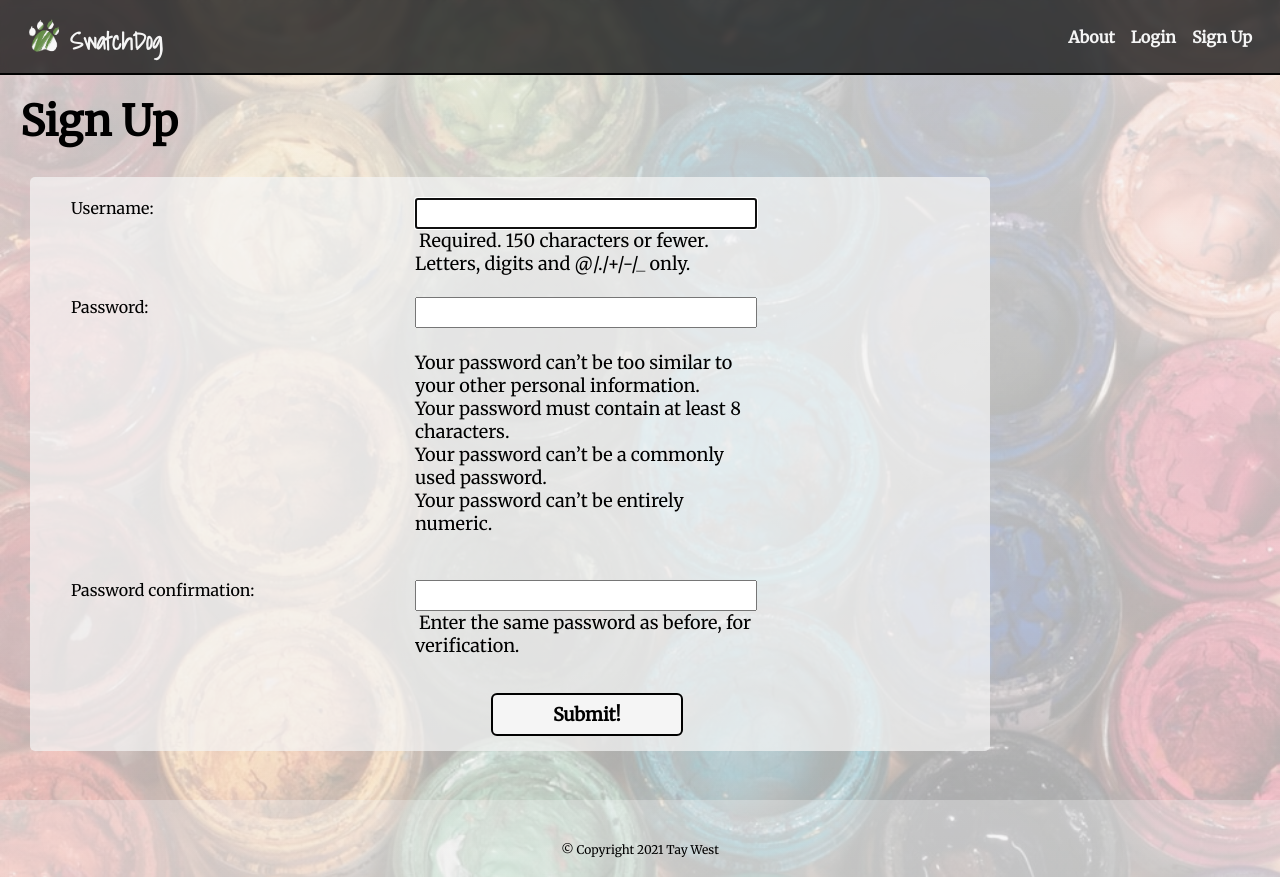
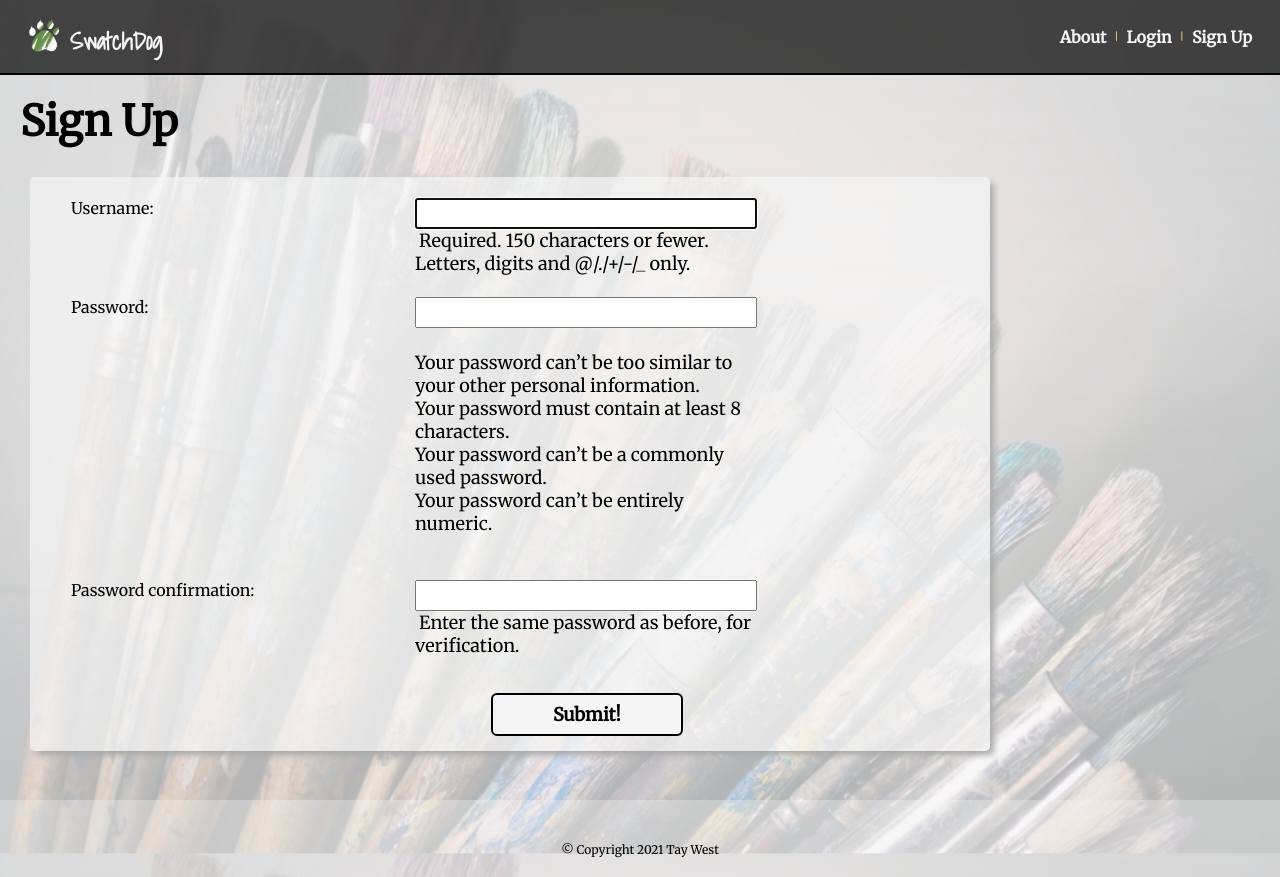
Before and after one commit to tayannewest/swatchdog, a Django app: page /accounts/signup/ in a window 1280 px wide. Run offline with Django 3.2, Linux system fonts and the light colour scheme; some web fonts are replaced.

Commit message:
add box shadow to form

```diff
--- a/main_app/static/css/about.css
+++ b/main_app/static/css/about.css
@@ -16,6 +16,11 @@ p {
 }
 
 @media only screen and (min-width: 768px) {
+  h1 {
+    font-size: 48px;
+    margin: 30px;
+  }
+
   p {
     margin: 100px;
   }
--- a/main_app/static/css/base.css
+++ b/main_app/static/css/base.css
@@ -24,7 +24,7 @@ body {
     "Ubuntu", "Cantarell", "Fira Sans", "Droid Sans", "Helvetica Neue",
     sans-serif;
   min-height: 100vh;
-  background-image: linear-gradient(rgba(245, 245, 245, 0.8), rgba(245, 245, 245, 0.7)), url("../images/paint-bg.jpeg");
+  background-image: linear-gradient(rgba(245, 245, 245, 0.8), rgba(245, 245, 245, 0.7)), url("../images/paintbrush-bg.jpeg");
   background-color: rgba (255, 255, 255, 0.4);
   background-repeat: no-repeat;
   background-attachment: fixed;
@@ -37,7 +37,6 @@ body {
   --button-bg: rgb(245, 245, 245);
   --button-bg-hover: rgb(226, 226, 226);
   --danger: rgb(220, 20, 30);
-  --card-box-shadow: 5px 5px 6px -1px #AAA;
   --font-xtreme: 4.2rem;
   --font-xxl: 3.6rem;
   --font-xl: 2.4rem;
--- a/main_app/static/css/form.css
+++ b/main_app/static/css/form.css
@@ -61,6 +61,7 @@ td > textarea {
     background-color: rgba(245, 245, 245, 0.7);
     margin: 30px;
     border-radius: 5px;
+    box-shadow: 5px 5px 6px -1px #AAA;
   }
 
   .btn {
--- a/main_app/templates/base.html
+++ b/main_app/templates/base.html
@@ -45,7 +45,9 @@
           <li><a href="{% url 'logout' %}">Log Out</a></li>
         {% else %}
           <li><a href="{% url 'about' %}">About</a></li>
+          |
           <li><a href="{% url 'home' %}">Login</a></li>
+          |
           <li><a href="{% url 'signup' %}">Sign Up</a></li>
         {% endif %}
       </ul>
```
